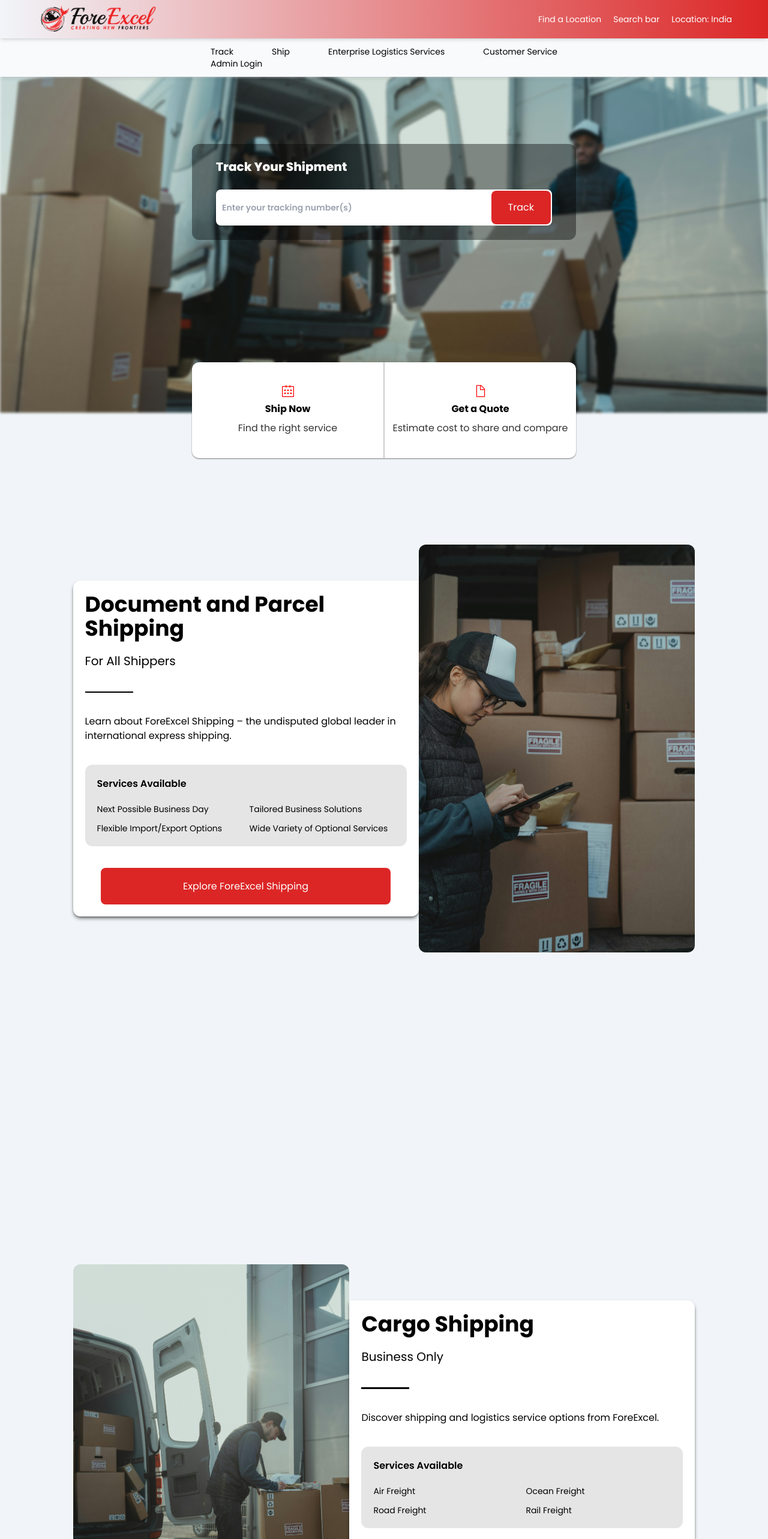
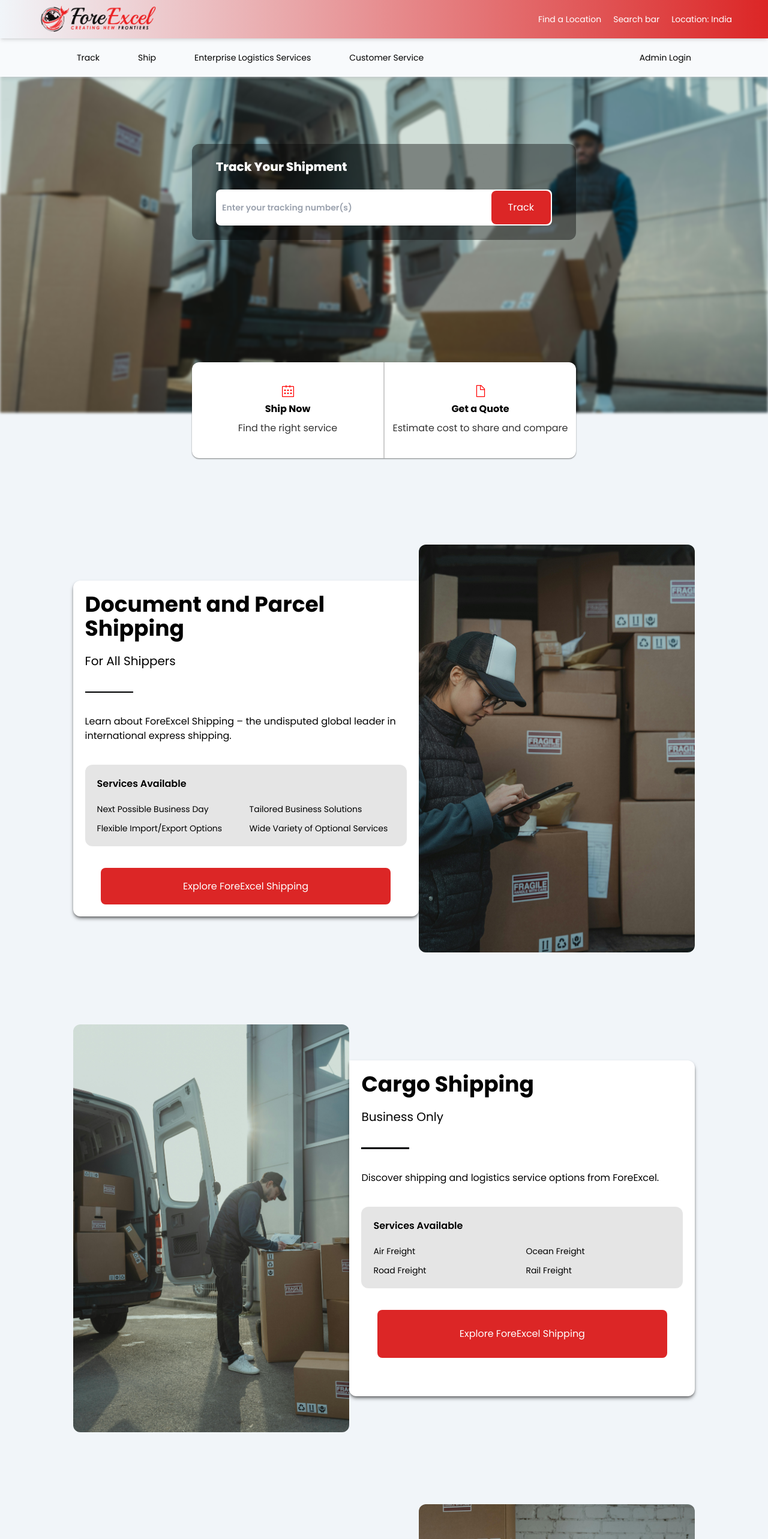
Before and after one commit to code-rishabh/FEPL-Tracking, a React (Vite) app: page / in a window 1280 px wide. Shown: the top 2566 px of the page at 60% size. Built offline with nearby package versions, Linux system fonts and the light colour scheme.

Commit message:
added repsonsiveness

```diff
--- a/src/components/FourthSection.jsx
+++ b/src/components/FourthSection.jsx
@@ -3,7 +3,7 @@ import bgImage from "../assets/shipping-image-3.jpg";
 
 const FourthSection = () => {
   return (
-    <div className="w-[90vw] self-center my-[30vh] h-screen flex flex-col md:flex-row items-center justify-center">
+    <div className="w-[90vw] self-center my-[20vh] md:my-0 h-screen flex flex-col md:flex-row items-center justify-center">
       <img
         src={bgImage}
         className="block md:hidden object-cover rounded-t-xl md:rounded-xl h-[50%] md:h-[85vh] w-full md:w-[40%]"
--- a/src/components/MenuRibbon.jsx
+++ b/src/components/MenuRibbon.jsx
@@ -1,8 +1,8 @@
 const MenuRibbon = () => {
   return (
     <div className="hidden mt-16 md:flex justify-around bg-slate-50 z-10 shadow-md h-16 gap-[30vw] text-sm items-center">
-      <div className="">
-        <div className="">
+      <div className="w-full flex items-center justify-between px-32 ">
+        <div>
           <ul className="flex gap-16">
             <li>Track </li>
             <li>Ship </li>
--- a/src/components/Navbar.jsx
+++ b/src/components/Navbar.jsx
@@ -2,7 +2,7 @@ import feplLogo from '../assets/FEPL-Website-Logo.png'
 
 const Navbar = () => {
   return (
-    <div className="container m-auto bg-gradient-to-r from-slate-100 to-red-600 flex justify-around gap-[40vw] h-16 md:text-lg items-center fixed md:w-full z-20 shadow-md">
+    <div className="container m-auto bg-gradient-to-r from-slate-100 to-red-600 flex justify-around gap-[40vw] h-16 md:text-lg items-center fixed w-full z-20 shadow-md">
       <span><img className="h-10 md:h-14" src={feplLogo} alt="ForeExcel" /></span>
       <div className="">
         <ul className="hidden md:flex gap-5 text-white text-sm">
--- a/src/components/SecondSection.jsx
+++ b/src/components/SecondSection.jsx
@@ -3,7 +3,7 @@ import bgImage from "../assets/shipping-image-4.jpg";
 
 const SecondSection = () => {
   return (
-    <div className="w-[90vw] self-center my-[30vh] md:mt-[20vh] h-screen flex flex-col md:flex-row items-center justify-center">
+    <div className="w-[90vw] self-center my-[30vh] md:my-0 md:mt-[20vh] h-screen flex flex-col md:flex-row items-center justify-center">
       <img
         src={bgImage}
         className="md:hidden object-cover rounded-t-xl md:rounded-xl h-[50vh] w-full"
--- a/src/components/ThirdSection.jsx
+++ b/src/components/ThirdSection.jsx
@@ -3,7 +3,7 @@ import bgImage from "../assets/shipping-image-5.jpg";
 
 const ThirdSection = () => {
   return (
-    <div className="w-[90vw] self-center my-[30vh] md:mt-[20vh] h-screen flex flex-col md:flex-row items-center justify-center">
+    <div className="w-[90vw] self-center my-[20vh] md:my-0 h-screen flex flex-col md:flex-row items-center justify-center">
       <img
         src={bgImage}
         className="object-cover rounded-t-xl md:rounded-xl h-[50%] md:h-[85vh] w-full md:w-[40%]"
```
